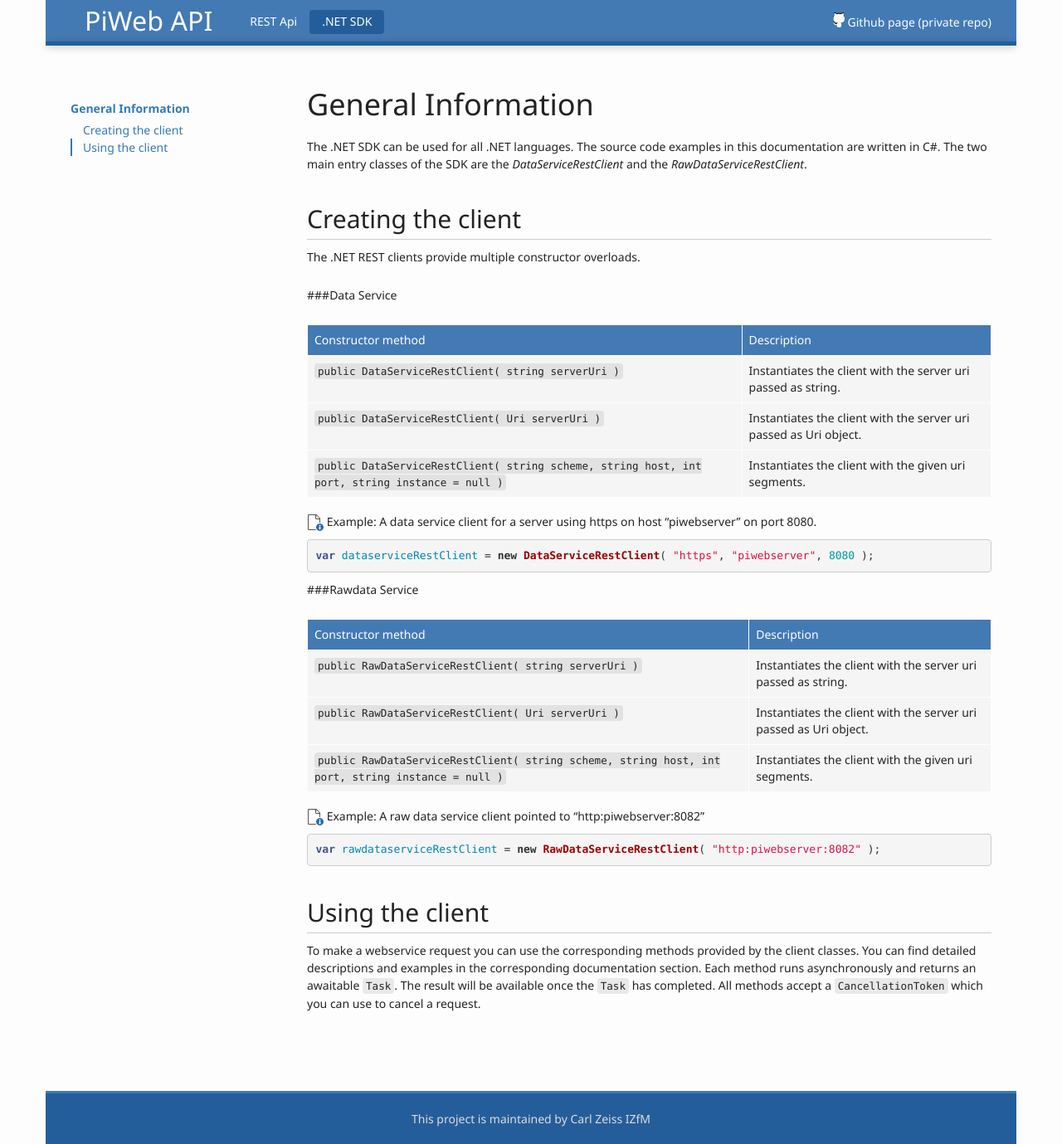
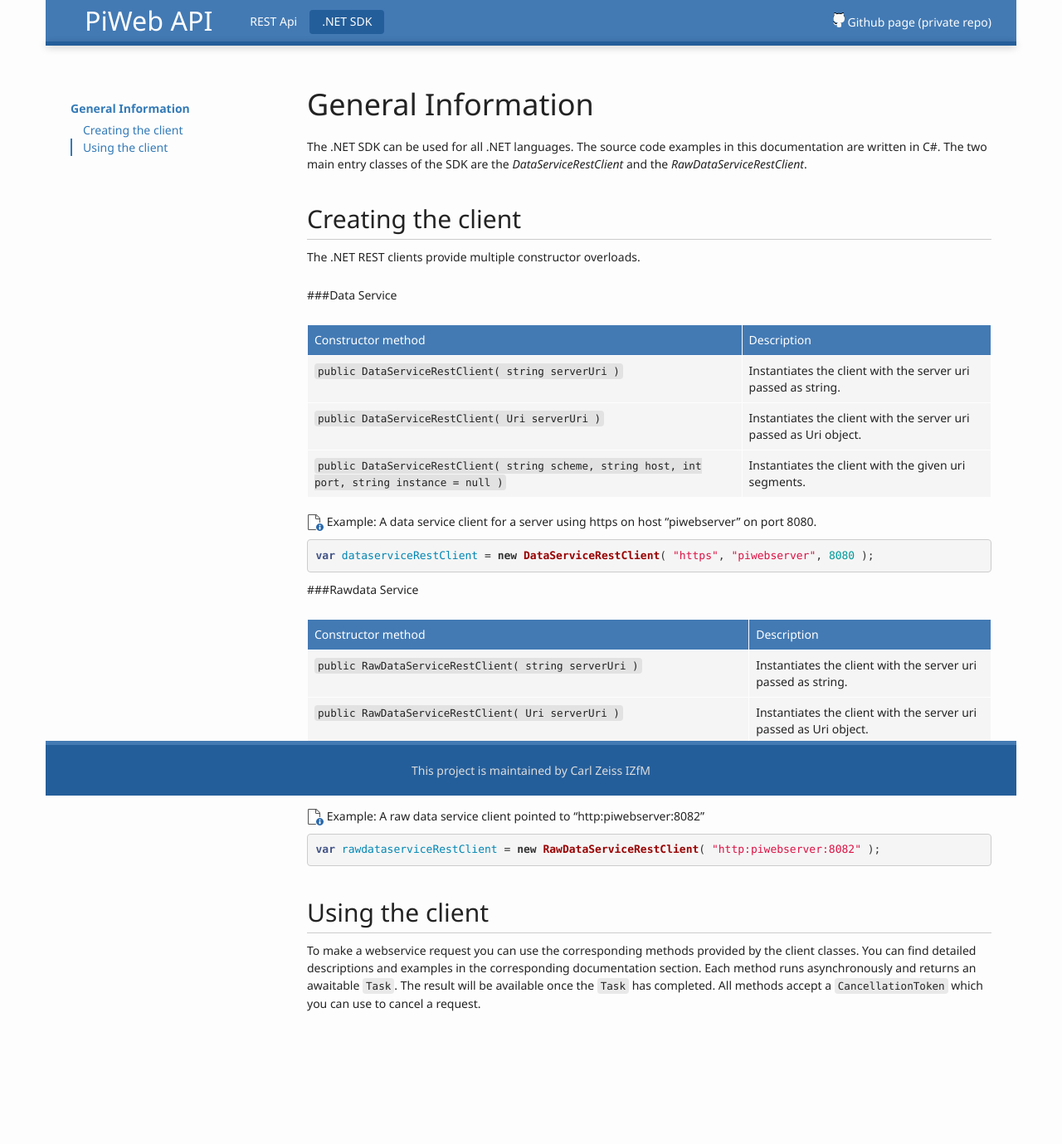
Before and after one commit to ZEISS-PiWeb/PiWeb-Api, a Jekyll site: the page built from _pages/02-netsdk.md, in a window 1280 px wide. Shown: the whole page at 83% size. Built offline with Jekyll 4.4.1, drawn with Linux system fonts in a browser that asks for light colours; after the commit the page ends 1315 px from its top, so only the background shows below that.

Commit message:
Update custom-styles.css

```diff
--- a/stylesheets/custom-styles.css
+++ b/stylesheets/custom-styles.css
@@ -344,9 +344,19 @@ div>.affix{
 
 .footer{
 	text-align: center;
-	border-top: 3px solid #437AB4;
+	border-top: 5px solid #437AB4;
   	padding: 20px;
   	background-color: #245E9A;
+  	bottom: 0px;
+	left: 0px;
+	right: 0px;
+	position: fixed;
+	margin-bottom: -59px;
+}
+
+.affix-bottom{
+	position:relative;
+	margin-bottom:0;
 }
 
 .footer>a,
```
